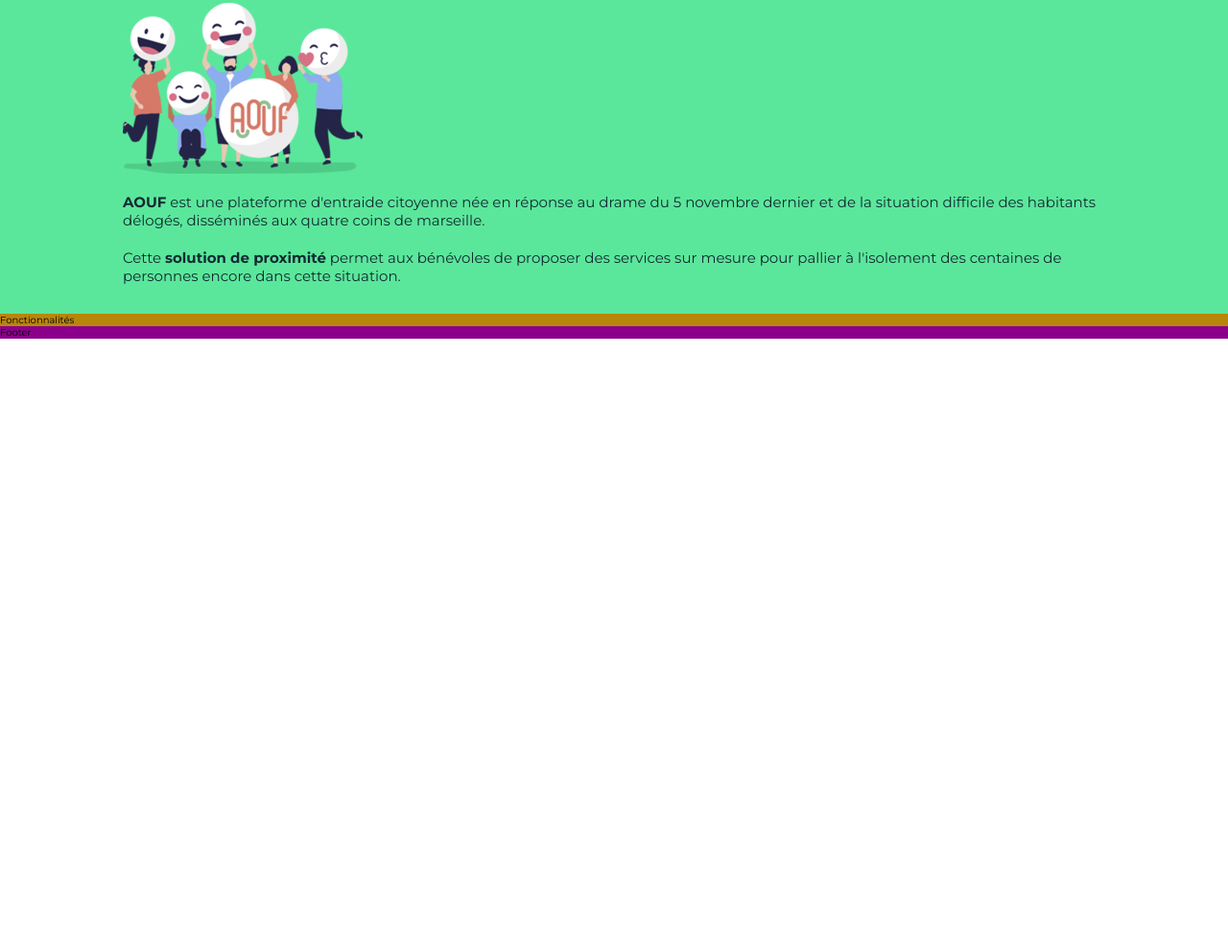
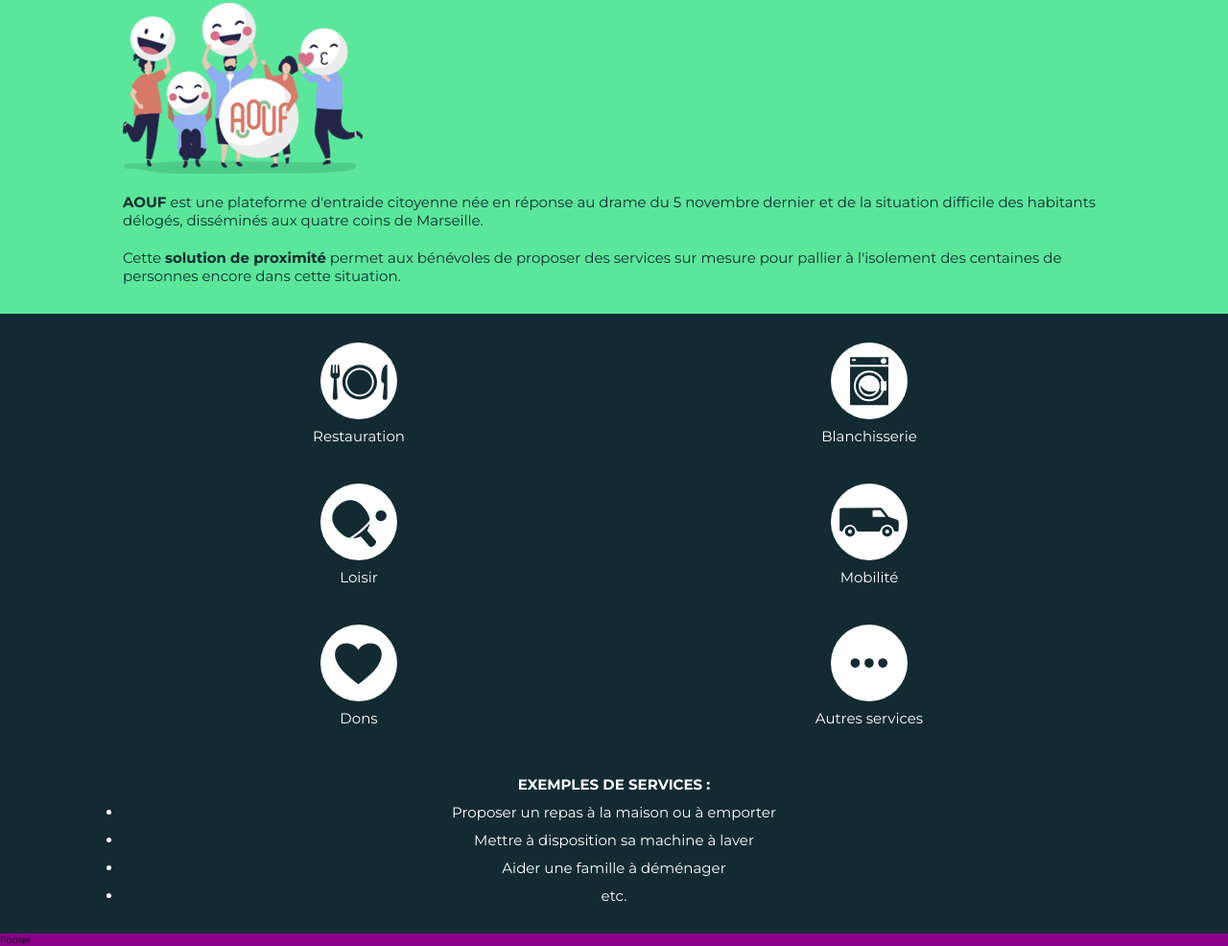
Before and after one commit to aouf/landing-page, a website: page index.html in a window 1280 px wide. Shown: the part 266-1252 px from the top of the page at 96% size. Before the commit the page ends 800 px from the top, so only its background shows below. Drawn offline with Linux system fonts and the light colour scheme.

Commit message:
features done

```diff
--- a/index.html
+++ b/index.html
@@ -35,12 +35,12 @@
         class="presentation__image"
       />
       <div class="presentation__text">
-        <p>
+        <p class="paragraph">
           <strong>AOUF</strong> est une plateforme d'entraide citoyenne née en
           réponse au drame du 5 novembre dernier et de la situation difficile
-          des habitants délogés, disséminés aux quatre coins de marseille.
+          des habitants délogés, disséminés aux quatre coins de Marseille.
         </p>
-        <p>
+        <p class="paragraph">
           Cette <strong>solution de proximité</strong> permet aux bénévoles de
           proposer des services sur mesure pour pallier à l'isolement des
           centaines de personnes encore dans cette situation.
@@ -48,7 +48,56 @@
       </div>
     </section>
 
-    <section class="features">Fonctionnalités</section>
+    <section class="features">
+      <div class="features__list">
+        <div class="feature">
+          <svg class="feature__icon">
+            <use xlink:href="img/sprite.svg#restauration"></use>
+          </svg>
+          <span class="feature__description">Restauration</span>
+        </div>
+        <div class="feature">
+          <svg class="feature__icon">
+            <use xlink:href="img/sprite.svg#blanchisserie"></use>
+          </svg>
+          <span class="feature__description">Blanchisserie</span>
+        </div>
+        <div class="feature">
+          <svg class="feature__icon">
+            <use xlink:href="img/sprite.svg#loisir"></use>
+          </svg>
+          <span class="feature__description">Loisir</span>
+        </div>
+        <div class="feature">
+          <svg class="feature__icon">
+            <use xlink:href="img/sprite.svg#mobilite"></use>
+          </svg>
+          <span class="feature__description">Mobilité</span>
+        </div>
+        <div class="feature">
+          <svg class="feature__icon">
+            <use xlink:href="img/sprite.svg#dons"></use>
+          </svg>
+          <span class="feature__description">Dons</span>
+        </div>
+        <div class="feature">
+          <svg class="feature__icon">
+            <use xlink:href="img/sprite.svg#autres"></use>
+          </svg>
+          <span class="feature__description">Autres services</span>
+        </div>
+      </div>
+
+      <ul class="features__examples">
+        <p class="features__examples--intro">
+          Exemples de services :
+        </p>
+        <li>Proposer un repas à la maison ou à emporter</li>
+        <li>Mettre à disposition sa machine à laver</li>
+        <li>Aider une famille à déménager</li>
+        <li>etc.</li>
+      </ul>
+    </section>
 
     <footer class="footer">Footer</footer>
   </body>
--- a/sass/_base.scss
+++ b/sass/_base.scss
@@ -7,7 +7,7 @@ $color-tertiary: #5be79b;
 $font-primary: "Montserrat", sans-serif;
 
 // SCREEN WIDTHS
-$bp-largest: 85em; // 1200px + (2 * 80px) / 16px = 85em
+$bp-largest: 75em; // 1200px / 16px = 75em
 $bp-large: 68.75em; // 1100px / 16px = 68.25em
 $bp-medium: 56.25em; // 900px / 16px = 56.25em
 $bp-small: 37.5em; // 600px / 16px = 37.5em
@@ -35,6 +35,7 @@ body {
   display: grid;
 }
 
+// CTA
 .cta:link,
 .cta:visited {
   font-size: 1.6rem;
@@ -46,3 +47,13 @@ body {
   padding: 1rem 2rem;
   border-radius: 100px;
 }
+
+// Paragraph
+.paragraph {
+  color: $color-primary;
+  font-size: 1.5rem;
+
+  &:not(:last-child) {
+    margin-bottom: 2rem;
+  }
+}
--- a/sass/_features.scss
+++ b/sass/_features.scss
@@ -1,6 +1,50 @@
 .features {
+  grid-row: 3 / 4;
+  background-color: $color-primary;
+  padding: 3rem 10%;
+
   display: grid;
-  grid-row: 3 / 4;
+  grid-gap: 5rem;
 
-  background-color: darkgoldenrod;
+  &__list {
+    display: grid;
+    grid-template-columns: repeat(2, 1fr);
+    grid-auto-rows: min-content;
+    grid-gap: 4rem;
+  }
+
+  &__examples {
+    color: #fff;
+    font-size: 1.5rem;
+    text-align: center;
+
+    display: grid;
+    grid-gap: 1rem;
+
+    &--intro {
+      text-transform: uppercase;
+      font-weight: 700;
+    }
+  }
 }
+
+.feature {
+  display: grid;
+  grid-gap: 0.8rem;
+  justify-items: center;
+
+  &__icon {
+    height: 8rem;
+    width: 8rem;
+
+    background-color: #fff;
+    border-radius: 50%;
+    fill: $color-primary;
+  }
+
+  &__description {
+    color: #fff;
+    font-size: 1.5rem;
+    text-align: center;
+  }
+}
--- a/sass/_presentation.scss
+++ b/sass/_presentation.scss
@@ -14,12 +14,5 @@
   &__text {
     grid-column: 2 / 3;
     grid-row: 4 / 5;
-
-    color: $color-primary;
-    font-size: 1.5rem;
-
-    & p:not(:last-child) {
-      margin-bottom: 2rem;
-    }
   }
 }
```
Also changed, not shown: css/style.css, img/autres.svg (added), img/blanchisserie.svg (added), img/dons.svg (added), img/loisir.svg (added), img/mobilite.svg (added), img/restauration.svg (added), img/sprite.svg (added).
